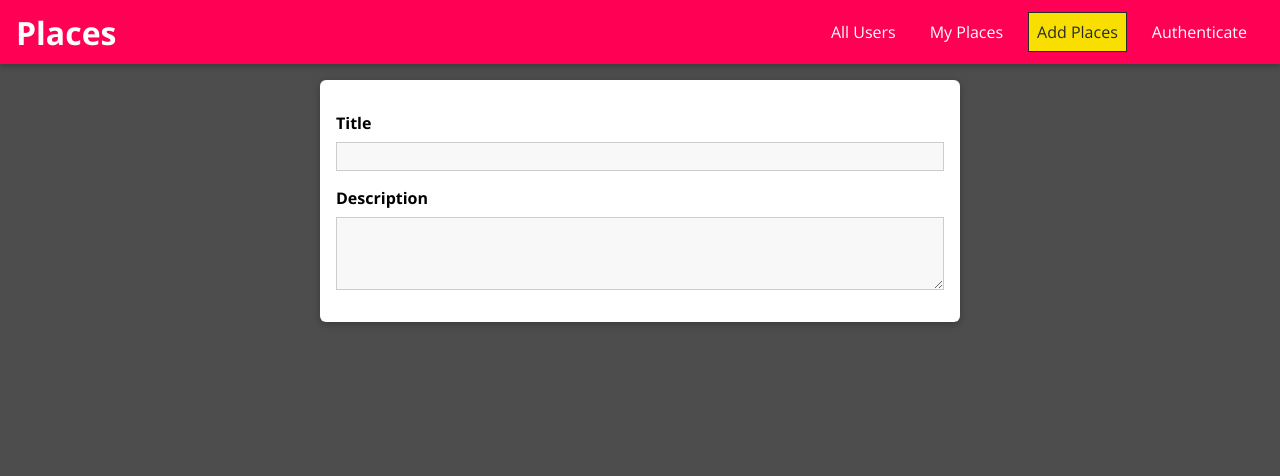
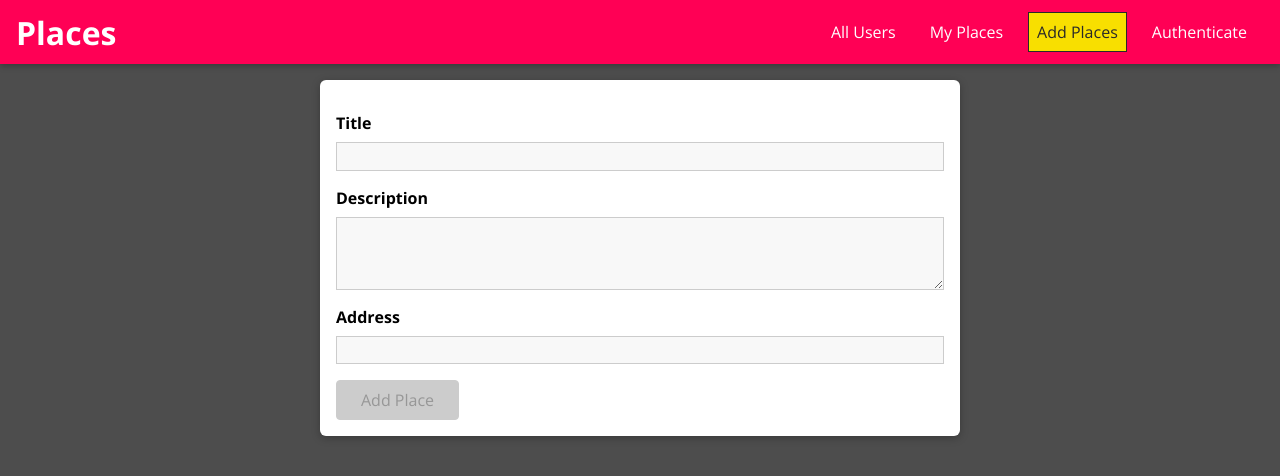
Before and after one commit to tganesh07/mernStack, a React (Create React App) app: page /places/new in a window 1280 px wide. Shown: the top 476 px of the page. Built offline with nearby package versions, Linux system fonts and the light colour scheme.

Commit message:
Update NewPlaces.jsx
Add new place is completed with dummy form handler.

```diff
--- a/src/places/pages/NewPlaces.jsx
+++ b/src/places/pages/NewPlaces.jsx
@@ -1,17 +1,63 @@
-import React, { useCallback } from "react";
+import React, { useCallback, useReducer } from "react";
 
 import Input from "../../shared/components/FormElements/Input";
 import { VALIDATOR_REQUIRE, VALIDATOR_MINLENGTH } from "../../shared/util/validators";
 
 import "./NewPlace.css";
+import Button from "../../shared/components/FormElements/Button";
+
+const formReducer = ( state, action) => {
+  switch (action.type) {
+    case 'INPUT_CHANGE':
+      let formIsValid = true;
+      for (const inputId in state.inputs) {
+        if( inputId === action.inputId) {
+          formIsValid = formIsValid && action.isValid;
+        }
+        else{
+          formIsValid = formIsValid && state.inputs[inputId].isValid;
+        }
+      }
+      return {
+        ...state,
+        inputs: {
+          ...state.inputs,
+          [action.inputId] : { value: action.value, isValid: action.isValid }
+        },
+        isValid : formIsValid
+      }
+      default:
+        return state;
+  }
+};
 
 const NewPlace = () => {
 
-  const titleInputHandler = useCallback((id, value, isValid) => {}, []);
-  const descInputHandler = useCallback((id, value, isValid) => {}, []);
+  const [ formState, dispatch ] = useReducer(formReducer, {
+    inputs : {
+      title : {
+        valid : '',
+        isValid : false
+      },
+      description : {
+        valid : '',
+        isValid : false
+      }
+    },
+    isValid : false
+  });
+
+  const inputHandler = useCallback((id, value, isValid) => {
+    dispatch({ type: 'INPUT_CHANGE', inputId : id, value : value, isValid : isValid})
+  }, []);
+
+  const onFormSubmitHandler = (event) => {
+    event.preventDefault();
+    console.log('Form Submitted : ',formState.inputs);
+  };
 
   return (
-    <form className="place-form">
+    <form className="place-form" onSubmit={onFormSubmitHandler}>
       <Input
       id="title"
         element="input"
@@ -19,16 +65,25 @@
         label="Title"
         validators={[VALIDATOR_REQUIRE()]}
         errorText="Please enter a valid title."
-        onInput={titleInputHandler}
+        onInput={inputHandler}
       />
       <Input
-            id="description"
+        id="description"
         element="textarea"
         label="Description"
         validators={[VALIDATOR_MINLENGTH(5)]}
         errorText="Please enter a valid description (at least 5 characters)."
-        onInput={descInputHandler}
+        onInput={inputHandler}
       />
+      <Input
+        id="address"
+        element="input"
+        label="Address"
+        validators={[VALIDATOR_REQUIRE()]}
+        errorText="Please enter a valid address."
+        onInput={inputHandler}
+      />
+      <Button type="Submit" disabled={!formState.isValid}>Add Place</Button>
     </form>
   );
 };
```
